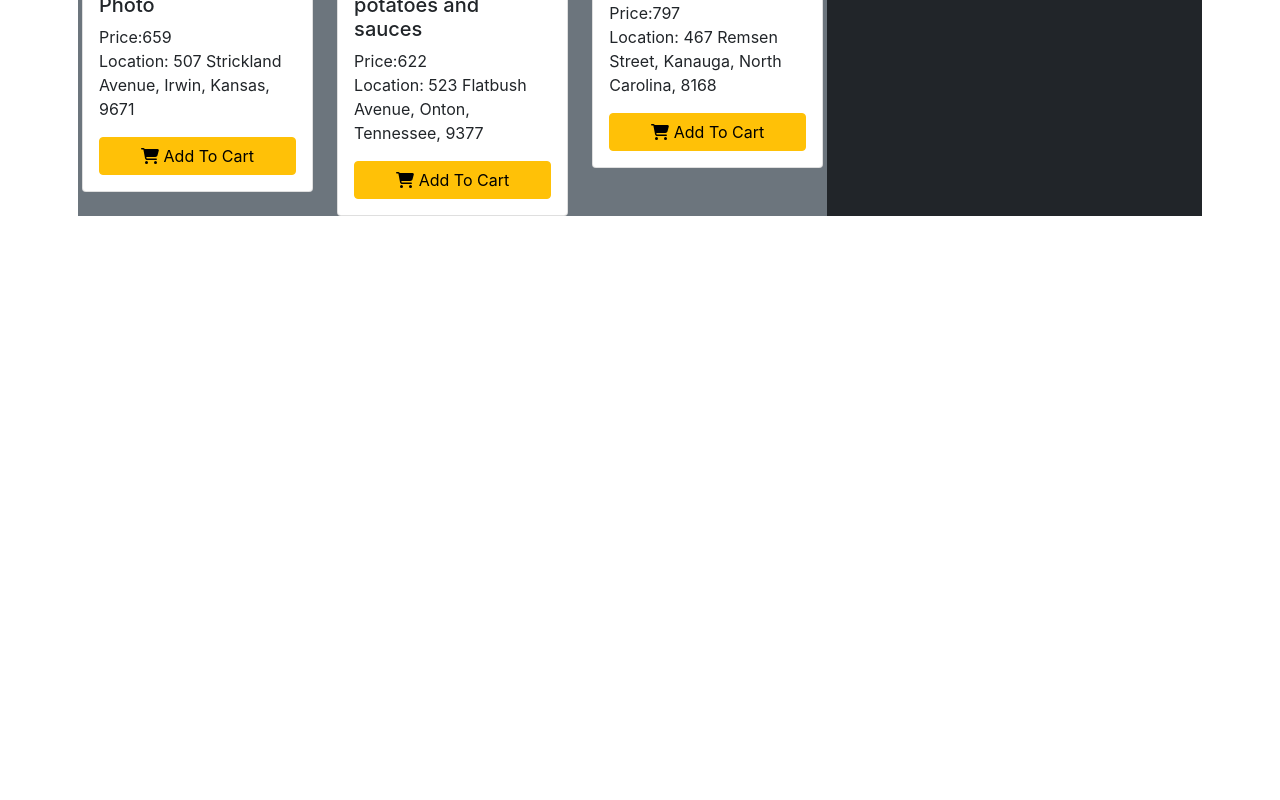
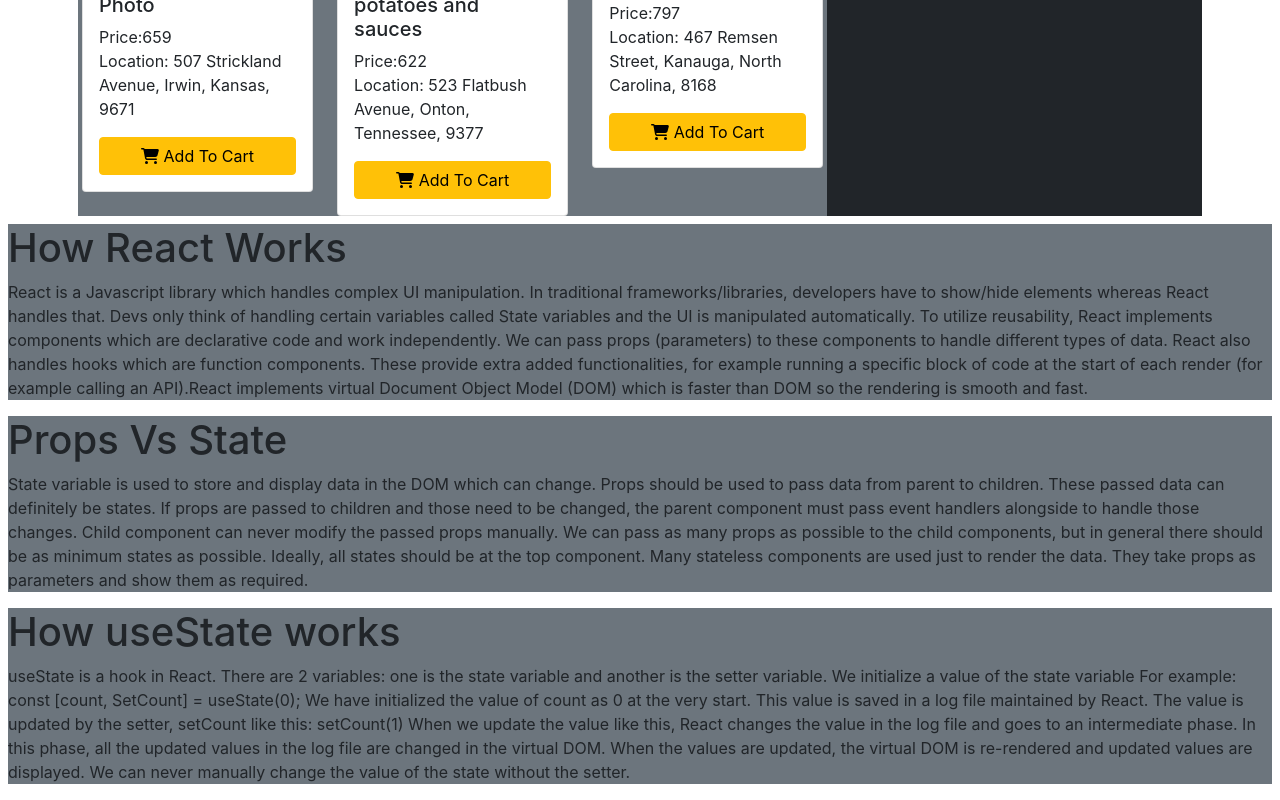
Before and after one commit to FahmidaMahjabin/lucky-one-react, a React (Create React App) app: page / in a window 1280 px wide. Shown: the part 1766-2566 px from the top of the page. Before the commit the page ends 1982 px from the top, so only its background shows below. Built offline with nearby package versions, Linux system fonts and the light colour scheme.

Commit message:
qus ans add

```diff
--- a/src/App.js
+++ b/src/App.js
@@ -2,6 +2,9 @@
 import {useState, useEffect} from "react";
 // import data.json from "../public/fakeData/data.json";
 import './App.css';
+import HowReactWorks from "./Components/AnswerQus/HowReactWorks";
+import HowUseStateWorks from "./Components/AnswerQus/HowUseStateWorks";
+import PropsVsState from "./Components/AnswerQus/PropsVsState";
 import Container from "./Components/Container/Container";
 
 function App() {
@@ -16,6 +19,9 @@
     <div>
       <h1 className = "text-center display-2 text-success">Food Fantasy</h1>
       <Container foods = {foods}></Container>
+      <HowReactWorks></HowReactWorks>
+      <PropsVsState></PropsVsState>
+      <HowUseStateWorks></HowUseStateWorks>
 
     </div>
   )
--- /dev/null
+++ b/src/Components/AnswerQus/HowReactWorks.js
@@ -0,0 +1,12 @@
+import React from 'react';
+
+const HowReactWorks = () => {
+    return (
+        <div class= "bg-secondary m-2">
+            <h1>How React Works</h1>
+            <p>React is a Javascript library which handles complex UI manipulation. In traditional frameworks/libraries, developers have to show/hide elements whereas React handles that. Devs only think of handling certain variables called State variables and the UI is manipulated automatically. To utilize reusability, React implements components which are declarative code and work independently. We can pass props (parameters) to these components to handle different types of data. React also handles hooks which are function components. These provide extra added functionalities, for example running a specific block of code at the start of each render (for example calling an API).React implements virtual Document Object Model (DOM) which is faster than DOM so the rendering is smooth and fast.</p>
+        </div>
+    );
+};
+
+export default HowReactWorks;
--- /dev/null
+++ b/src/Components/AnswerQus/HowUseStateWorks.js
@@ -0,0 +1,24 @@
+import React from 'react';
+
+const HowUseStateWorks = () => {
+    return (
+        <div class = "m-2 bg-secondary">
+            <h1>How useState works</h1>
+            <p>
+            useState is a hook in React. There are 2 variables: one is the state variable and another is the setter variable. We initialize a value of the state variable
+
+            For example:
+
+            const [count, SetCount] = useState(0);
+
+            We have initialized the value of count as 0 at the very start. This value is saved in a log file maintained by React. The value is updated by the setter, setCount like this:
+
+            setCount(1)
+
+            When we update the value like this, React changes the value in the log file and goes to an intermediate phase. In this phase, all the updated values in the log file are changed in the virtual DOM. When the values are updated, the virtual DOM is re-rendered and updated values are displayed. We can never manually change the value of the state without the setter.
+            </p>
+        </div>
+    );
+};
+
+export default HowUseStateWorks;
--- /dev/null
+++ b/src/Components/AnswerQus/PropsVsState.js
@@ -0,0 +1,21 @@
+import React from 'react';
+
+const PropsVsState = () => {
+    return (
+        <div class = "bg-secondary m-2">
+            <h1>Props Vs State</h1>
+            <p>
+            State variable is used to store and display data in the DOM which can change.
+Props should be used to pass data from parent to children. These passed data can definitely be states.
+
+If props are passed to children and those need to be changed, the parent component must pass event handlers alongside to handle those changes. Child component can never modify the passed props manually.
+
+We can pass as many props as possible to the child components, but in general there should be as minimum states as possible. Ideally, all states should be at the top component.
+
+Many stateless components are used just to render the data. They take props as parameters and show them as required.
+            </p>
+        </div>
+    );
+};
+
+export default PropsVsState;
--- a/src/Components/Cart/Cart.js
+++ b/src/Components/Cart/Cart.js
@@ -22,12 +22,12 @@
                     foodsInCart.map(food => <CartItem food = {food} foodsInCart = {foodsInCart} setFoodsInCart = {setFoodsInCart}></CartItem>)
                 }
             </div>
-            <button class = "btn btn-light m-5" onClick={() =>{
+            <button class = "btn btn-light m-2 " onClick={() =>{
                 let emptyCart = [];
                 setFoodsInCart(emptyCart)
             }}>Clear All</button>
 
-            <button class = "btn btn-danger m-5" onClick = {getLuckyDish}>Get Lucky Dish</button>
+            <button class = "btn btn-danger m-2 " onClick = {getLuckyDish}>Get Lucky Dish</button>
 
             {/* {
                 for(let food of foodsInCart){
```
